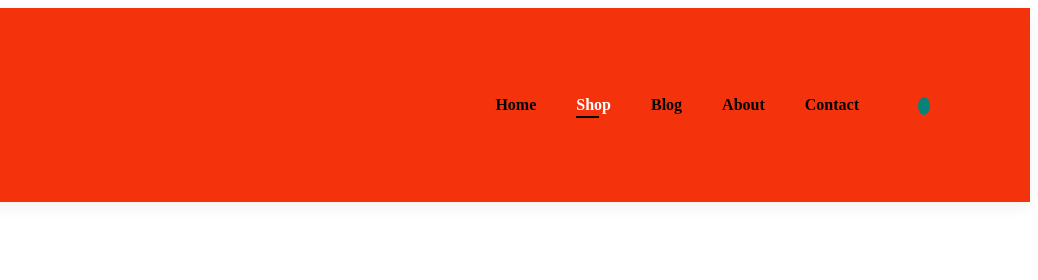
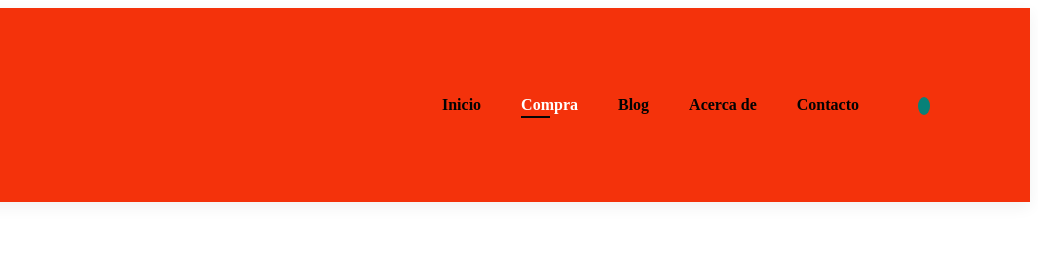
Before and after one commit to Takashy54/mendez-motos, a plain HTML site: page sproduct17.html in a window 1280 px wide. Shown: the top 280 px of the page, 242-1280 px from the left. Drawn offline with Linux system fonts and the light colour scheme.

Commit message:
Fix HTML formatting and update text content

```diff
--- a/sproduct17.html
+++ b/sproduct17.html
@@ -19,11 +19,11 @@
 
              <div>
                 <ul id="navbar">
-                    <li><a href="index.html" href="index.html">Home</a></li>
-                    <li><a class="active" href="shop.html">Shop</a></li>
+                    <li><a href="index.html" href="index.html">Inicio</a></li>
+                    <li><a class="active" href="shop.html">Compra</a></li>
                     <li><a href="blog.html">Blog</a></li>
-                    <li><a href="about.html">About</a></li>
-                    <li><a href="contact.html">Contact</a></li>
+                    <li><a href="about.html">Acerca de</a></li>
+                    <li><a href="contact.html">Contacto</a></li>
                     <li id="lg-bag"><a href="cart.html"><i class="far fa-shopping-bag"></i></a></li>
                     <a href="#" id="close"><i class="far fa-times"></i></a>
                 </ul>
@@ -189,11 +189,11 @@
             <footer class="section-p1">
                 <div class="col">
                     <img class="logo" src="" alt="">
-                    <h4>Contact</h4>
-                    <p><strong>Addres: </strong>calle 130 D Bis 104 - 03 Bogota Colombia</p>
-                    <p><strong>Phone: </strong>3209626370</p>
-                    <p><strong>Hours: </strong>9:00 - 18:00 Mon - Sat </p>
-                    // icons soscial media
+                    <h4>Contacto</h4>
+                    <p><strong>Direccion: </strong>calle 130 D Bis 104 - 03 Bogota Colombia</p>
+                    <p><strong>Telefono: </strong>3209626370</p>
+                    <p><strong>Horario: </strong>9:00 - 18:00 Mon - Sat </p>
+
                 </div>
 
                 <div class="col">
```
